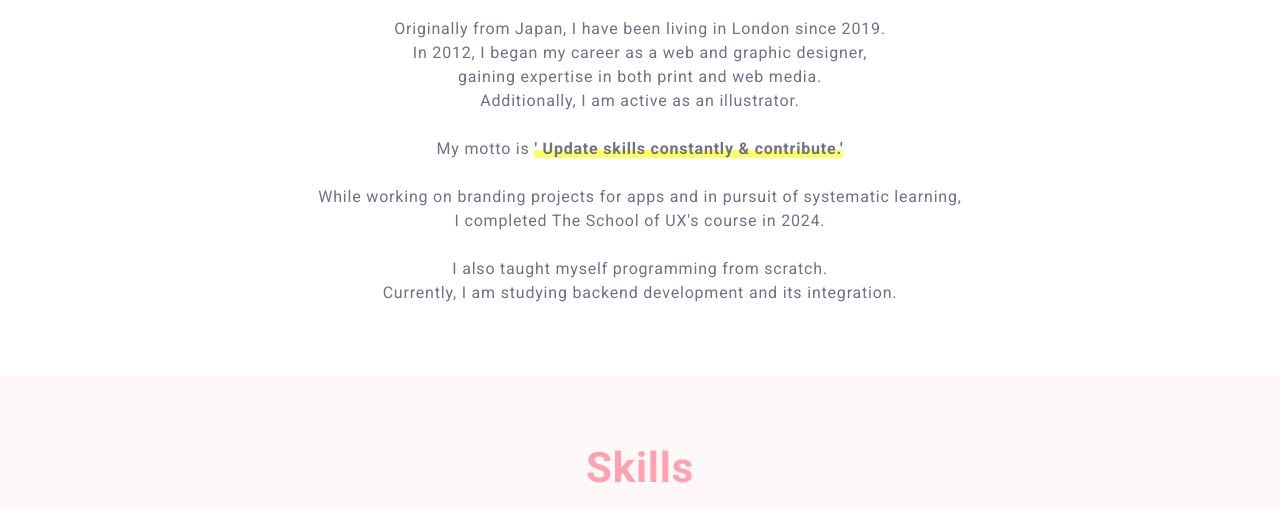
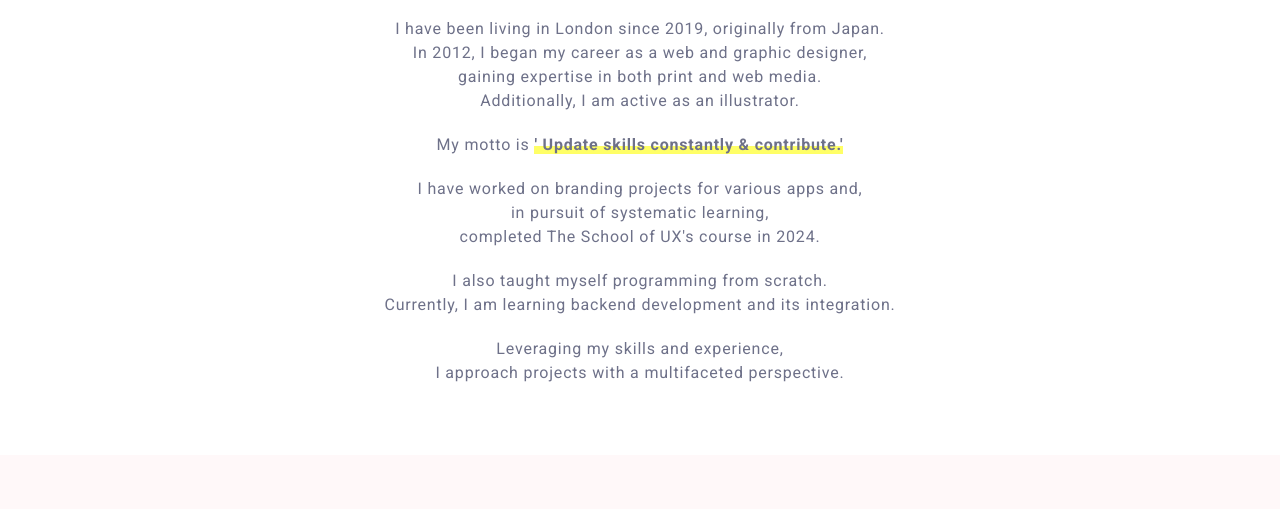
Before and after one commit to chachamana/portfolio, a plain HTML site: page aboutme.html in a window 1280 px wide. Shown: the part 279-788 px from the top of the page. Drawn offline with nearby package versions, Linux system fonts and the light colour scheme.

Commit message:
update aboutme.html
update aboutme.html

```diff
--- a/aboutme.html
+++ b/aboutme.html
@@ -95,19 +95,24 @@
           <figure class="u-center profile__image mb-2">
             <img src="image/img_profile.jpg" alt="profile" />
           </figure>
-          <p class="profile__sentence">
-            Originally from Japan, I have been living in London since 2019. <br />
+          <div class="profile__sentence">
+            <p>
+              I have been living in London since 2019, originally from Japan. <br />
               In 2012, I began my career as a web and graphic designer, <br />
               gaining expertise in both print and web media. <br />
               Additionally, I am active as an illustrator. <br />
-            <br />
-            My motto is <b class="line">' Update skills constantly & contribute.'</b><br/><br/>
-            While working on branding projects for apps and in pursuit of systematic learning, <br />
-            I completed The School of UX's course in 2024. <br />
-            <br />
+            </p>
+            <p>My motto is <b class="line">' Update skills constantly & contribute.'</b></p>
+            <p>
+              I have worked on branding projects for various apps and,<br />
+              in pursuit of systematic learning, <br />completed The School of UX's course in 2024.
+            </p>
+            <p>
               I also taught myself programming from scratch. <br />
-            Currently, I am studying backend development and its integration.
+              Currently, I am learning backend development and its integration.
             </p>
+            <p>Leveraging my skills and experience, <br />I approach projects with a multifaceted perspective.</p>
+          </div>
         </div>
       </section>
 
@@ -121,9 +126,7 @@
                   <div class="table-title">
                     <p><span class="material-symbols-outlined size-40 profile__icon"> terminal </span></p>
                     Programming
-
                   </div>
-
                 </th>
                 <td>HTML, CSS, SASS, Javascript(ES6), React, Typescript, Node.js, Express.js, REST APIs, jQuery, PHP (Wordpress), Git</td>
               </tr>
@@ -142,7 +145,6 @@
                     <p><span class="material-symbols-outlined size-40 profile__icon"> phone_iphone </span></p>
                     UX/UI
                   </div>
-
                 </th>
                 <td>User journey mapping, Wireframing, Prototyping by Figma, A/B test, Usability test</td>
               </tr>
@@ -152,7 +154,6 @@
                     <p><span class="material-symbols-outlined size-40 profile__icon"> palette </span></p>
                     Illustrations
                   </div>
-
                 </th>
                 <td>Illustrations by both hand and digital</td>
               </tr>
@@ -162,9 +163,8 @@
                     <p><span class="material-symbols-outlined size-40 profile__icon"> face </span></p>
                     Mentoring
                   </div>
-
                 </th>
-                <td>Currently mentoring graphic and web design learners for about 3 years</td>
+                <td>Currently mentoring graphic and web design learners for about 4 years</td>
               </tr>
               <tr>
                 <th>
```
Lines whose indentation alone changed are shown as unchanged.
